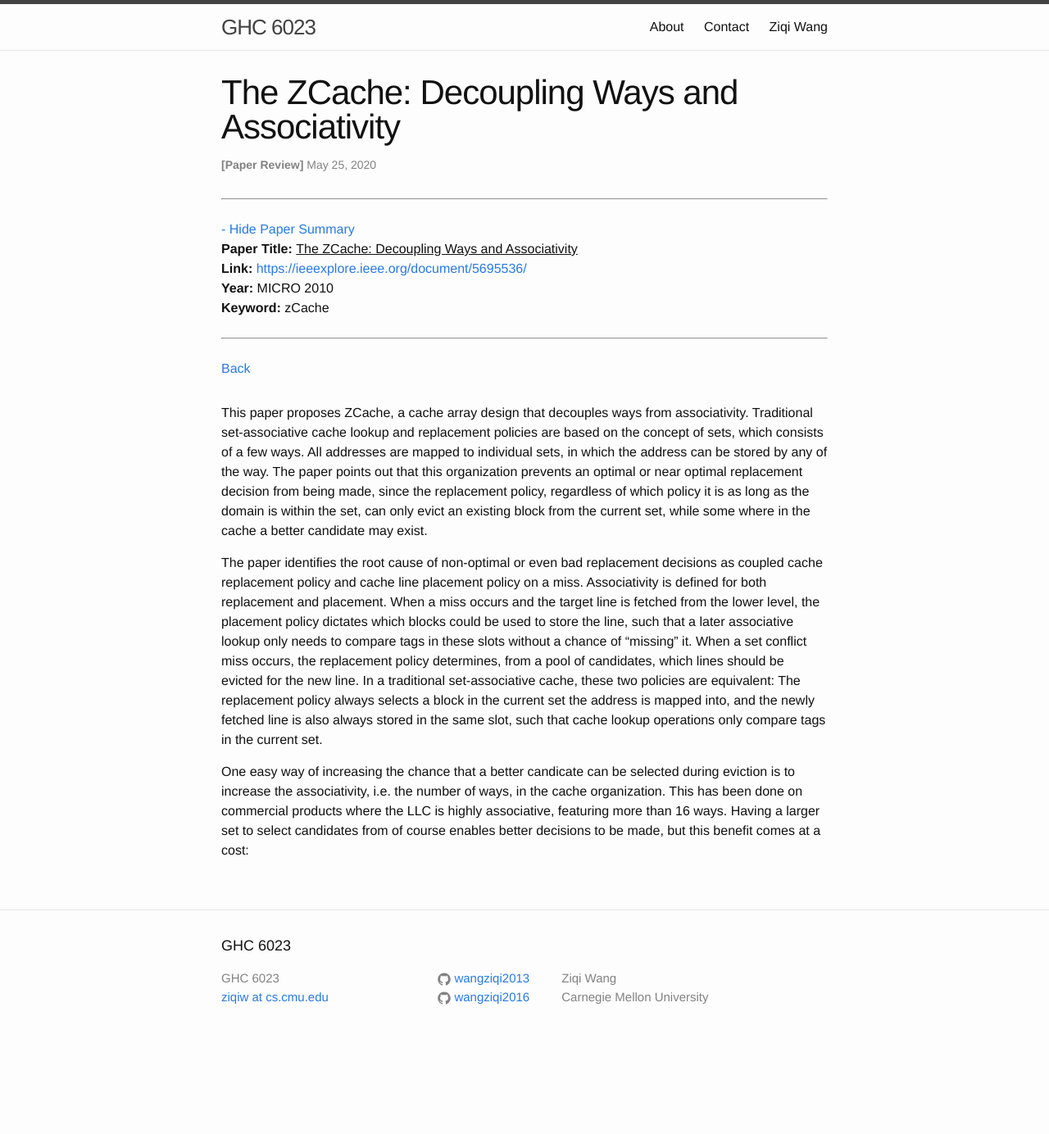
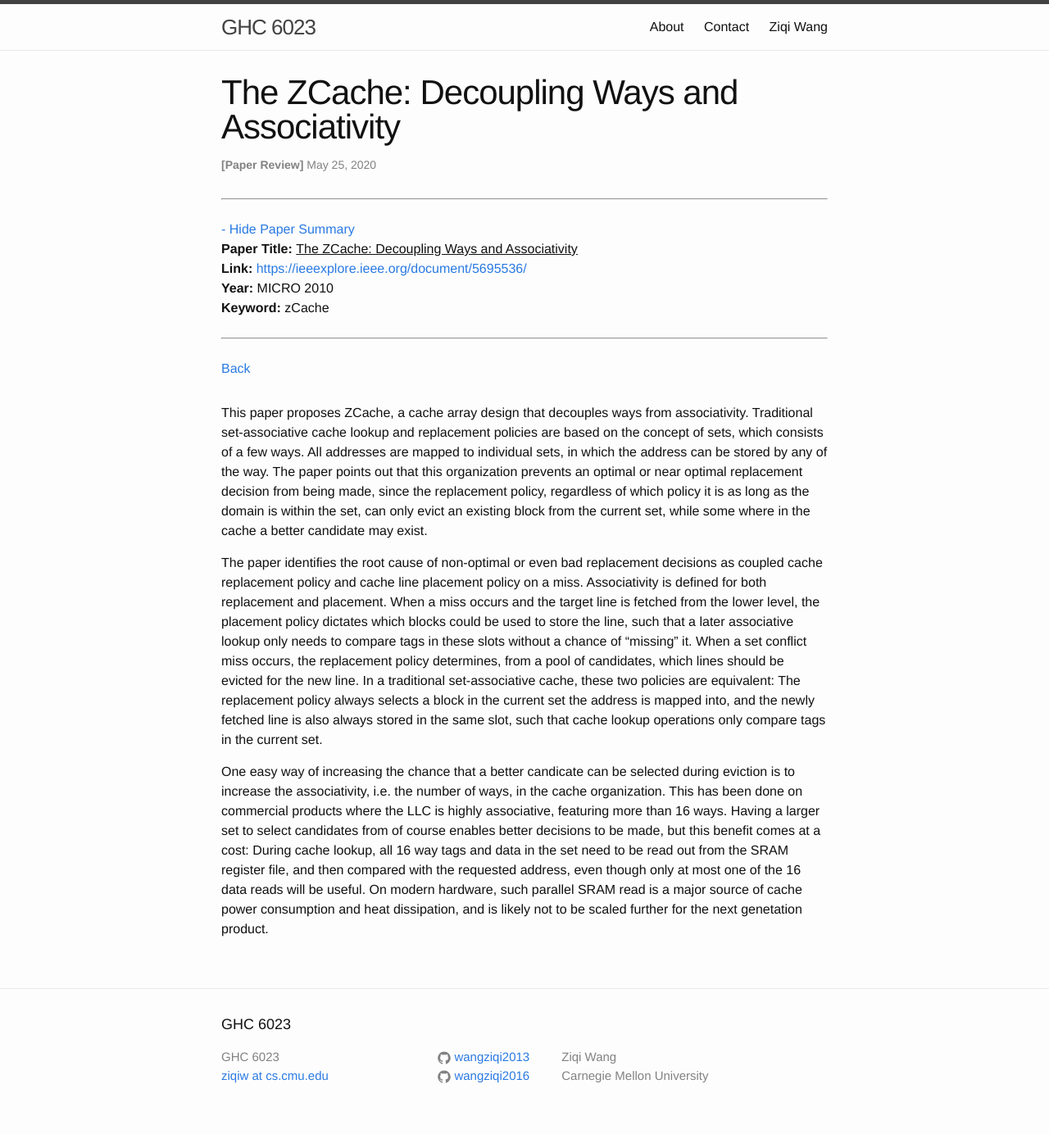
Before and after one commit to wangziqi2013/wangziqi2013.github.io, a Jekyll site: the page built from _posts/2020-05-24-zcache.markdown, in a window 1280 px wide. Shown: the whole page at 82% size. Built offline with Jekyll 4.4.1, drawn with Linux system fonts in a browser that asks for light colours; before the commit the page ends 1288 px from its top, so only the background shows below that.

Commit message:
Adding scale

```diff
--- a/_posts/2020-05-24-zcache.markdown
+++ b/_posts/2020-05-24-zcache.markdown
@@ -33,3 +33,7 @@ One easy way of increasing the chance that a better candicate can be selected du
 associativity, i.e. the number of ways, in the cache organization. This has been done on commercial products where
 the LLC is highly associative, featuring more than 16 ways. Having a larger set to select candidates from of course
 enables better decisions to be made, but this benefit comes at a cost:
+During cache lookup, all 16 way tags and data in the set need to be read out from the SRAM register file,
+and then compared with the requested address, even though only at most one of the 16 data reads will be useful.
+On modern hardware, such parallel SRAM read is a major source of cache power consumption and heat
+dissipation, and is likely not to be scaled further for the next genetation product.
```
